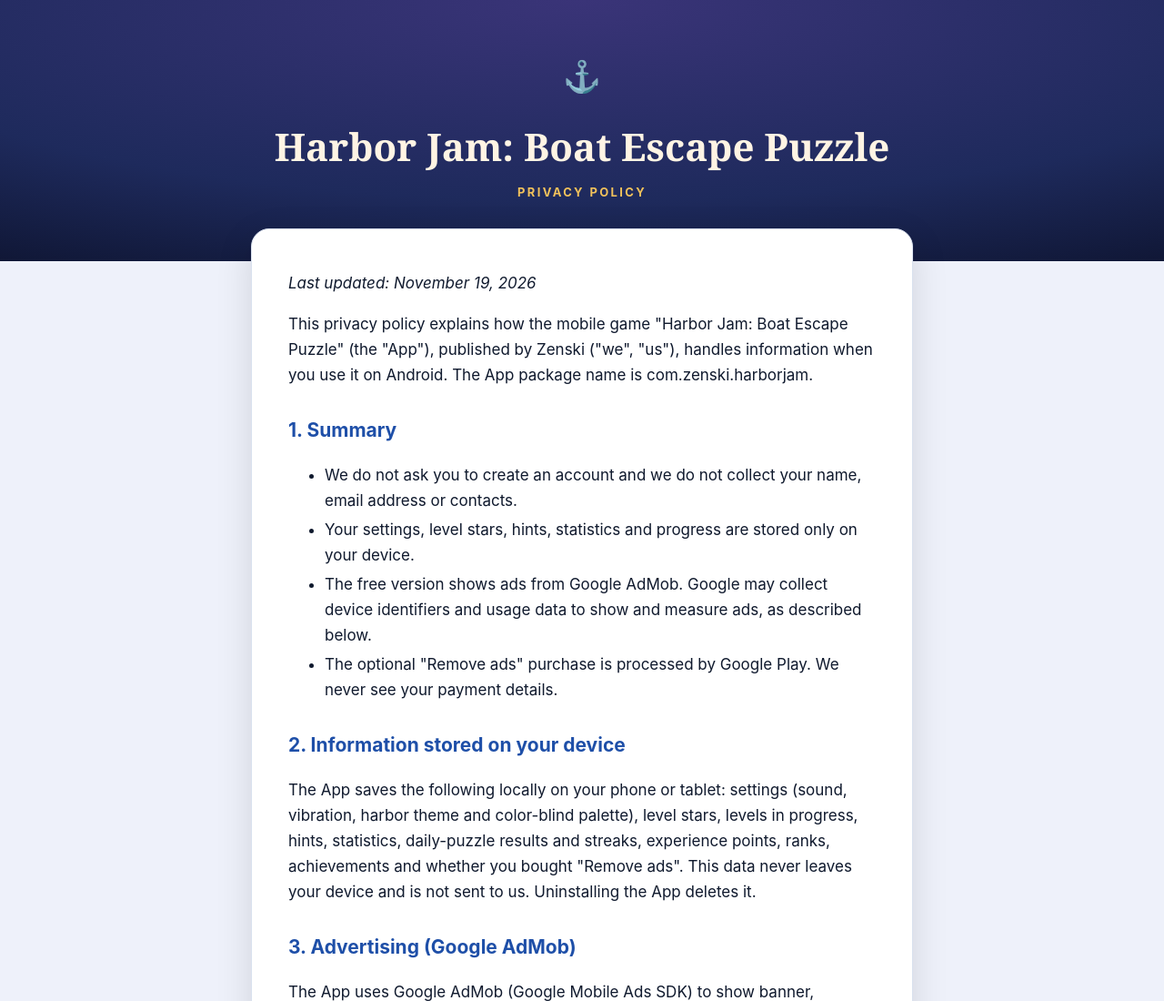
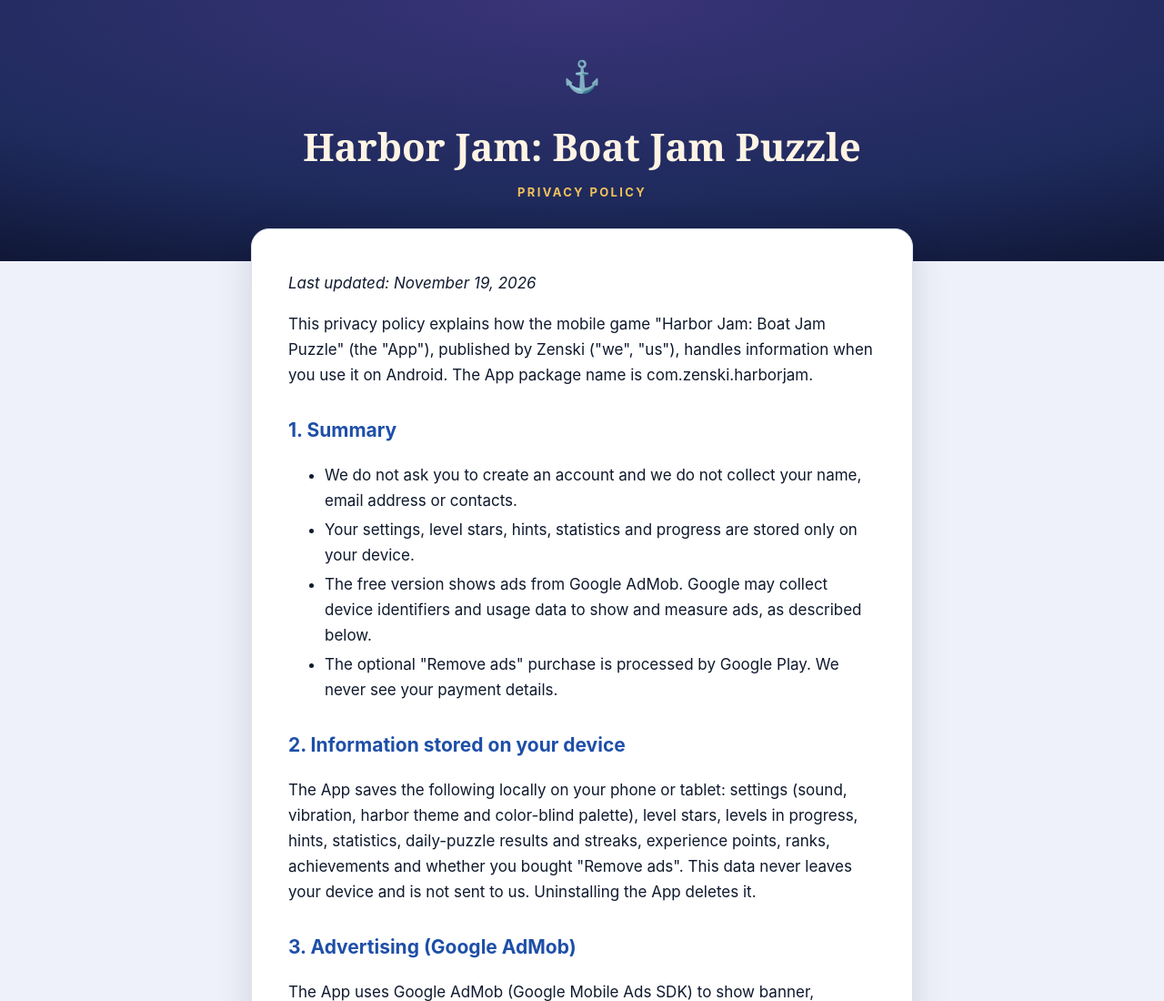
Before and after one commit to zen-ski/zen-ski.github.io, a plain HTML site: page harborjam/privacy.html in a window 1280 px wide. Shown: the top 1100 px of the page at 91% size. Drawn offline with Linux system fonts and the light colour scheme.

Commit message:
Harbor Jam privacy policy: app title
Co-Authored-By: Claude Opus 5.5 <noreply@anthropic.com>

```diff
--- a/harborjam/privacy.html
+++ b/harborjam/privacy.html
@@ -3,8 +3,8 @@
 <head>
   <meta charset="utf-8">
   <meta name="viewport" content="width=device-width, initial-scale=1">
-  <title>Harbor Jam: Boat Escape Puzzle Privacy Policy</title>
-  <meta name="description" content="Privacy policy for Harbor Jam: Boat Escape Puzzle by Zenski.">
+  <title>Harbor Jam: Boat Jam Puzzle Privacy Policy</title>
+  <meta name="description" content="Privacy policy for Harbor Jam: Boat Jam Puzzle by Zenski.">
   <style>
     :root { --bg:#eef1fa; --card:#ffffff; --ink:#101a2e; --muted:#56627a; --accent:#1e4fa8; --line:#d8e0ee; }
     @media (prefers-color-scheme: dark) {
@@ -32,12 +32,12 @@
 <body>
 <header>
   <div class="shells">⚓</div>
-  <h1>Harbor Jam: Boat Escape Puzzle</h1>
+  <h1>Harbor Jam: Boat Jam Puzzle</h1>
   <p>PRIVACY POLICY</p>
 </header>
 <main><div class="card">
 <p><em>Last updated: November 19, 2026</em></p>
-<p>This privacy policy explains how the mobile game &quot;Harbor Jam: Boat Escape Puzzle&quot; (the &quot;App&quot;), published by Zenski (&quot;we&quot;, &quot;us&quot;), handles information when you use it on Android. The App package name is com.zenski.harborjam.</p>
+<p>This privacy policy explains how the mobile game &quot;Harbor Jam: Boat Jam Puzzle&quot; (the &quot;App&quot;), published by Zenski (&quot;we&quot;, &quot;us&quot;), handles information when you use it on Android. The App package name is com.zenski.harborjam.</p>
 <h2>1. Summary</h2>
 <ul>
 <li>We do not ask you to create an account and we do not collect your name, email address or contacts.</li>
```
Also changed, not shown: 1 other file.
